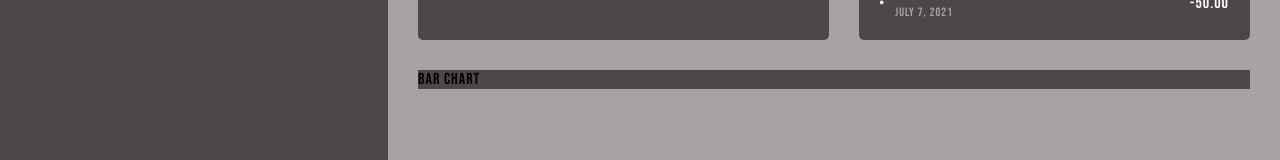
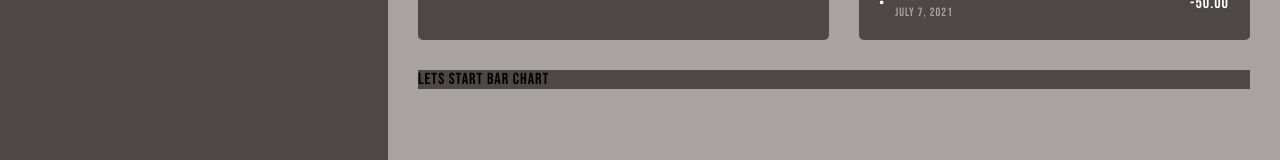
Before and after one commit to pariskrit/budget-app, a React (Create React App) app: page / in a window 1280 px wide. Shown: the part 277-437 px from the top of the page. Built offline with nearby package versions, Linux system fonts and the light colour scheme.

Commit message:
starting bar chart

```diff
--- a/src/modules/BarPieChart/index.js
+++ b/src/modules/BarPieChart/index.js
@@ -2,7 +2,7 @@ import React from "react";
 import "./style.scss";
 
 function BarPieChart() {
-  return <div className="barchart">Bar chart</div>;
+  return <div className="barchart">Lets start Bar chart</div>;
 }
 
 export default BarPieChart;
```
